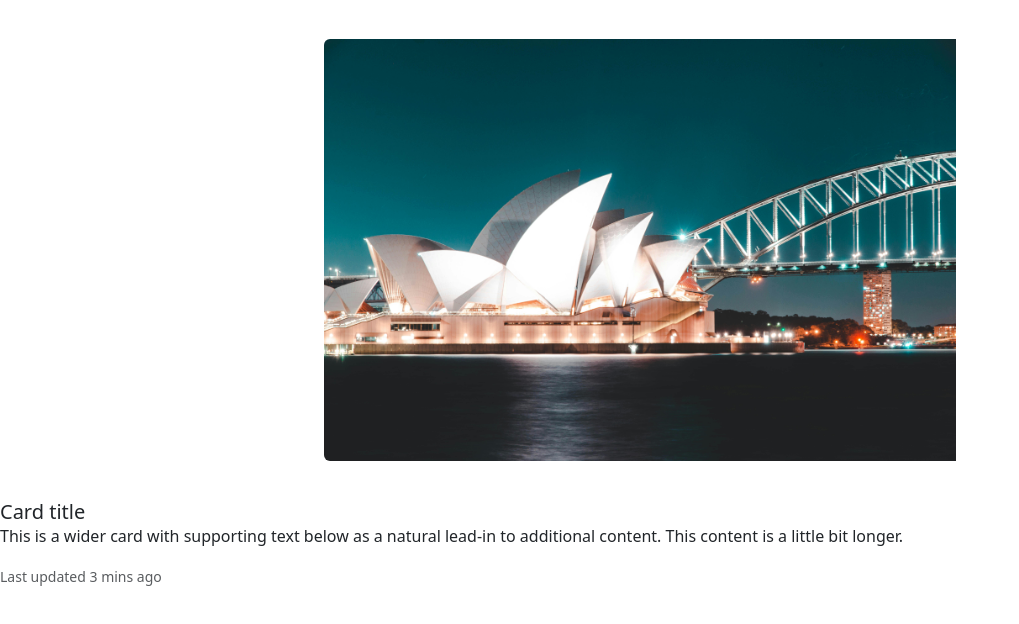
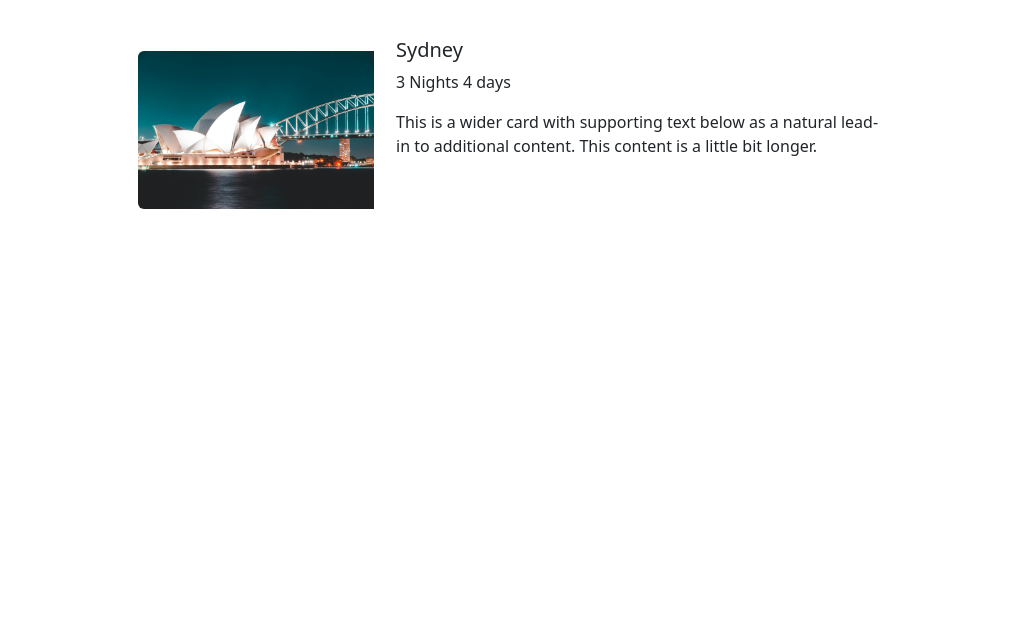
Before and after one commit to VasundharaShivankar/travel-agency-group-project-2-icp-7, a plain HTML site: page pages/australia.html in a window 1280 px wide. Shown: the whole page, without its empty margins (0-1019 px from the left). Drawn offline with nearby package versions, Linux system fonts and the light colour scheme.

Commit message:
added code

```diff
--- a/CSS/tour_and_packages.css
+++ b/CSS/tour_and_packages.css
@@ -111,6 +111,9 @@ h5 img{
 
 /* thailand */
 .australia .image-effect{
+  width: 80%;
+  height: 300px;
+  margin: 30px auto;
 
 
 }
@@ -119,13 +122,14 @@ h5 img{
 }
 .container {
     position: relative;
-    width: 50%;
+    height: 200px;
   }
 
   .image {
     display: block;
     width: 100%;
     height: auto;
+    object-fit: cover;
   }
 
   .overlay {
@@ -133,12 +137,16 @@ h5 img{
     bottom: 100%;
     left: 0;
     right: 0;
-    background-color: #008CBA;
+    background-color:orange;
     overflow: hidden;
     width: 100%;
     height:0;
     transition: .5s ease;
-  }
+    -webkit-transition: .5s ease;
+    -moz-transition: .5s ease;
+    -ms-transition: .5s ease;
+    -o-transition: .5s ease;
+}
 
   .container:hover .overlay {
     bottom: 0;
@@ -147,12 +155,13 @@ h5 img{
 
   .text {
     color: white;
-    font-size: 20px;
+    font-size: 16px;
+    font-weight: 700;
     position: absolute;
     top: 50%;
     left: 50%;
     -webkit-transform: translate(-50%, -50%);
     -ms-transform: translate(-50%, -50%);
     transform: translate(-50%, -50%);
-    text-align: center;
+    text-align: justify;
   }
--- a/pages/australia.html
+++ b/pages/australia.html
@@ -11,39 +11,30 @@
 
   <div class="row image-effect ">
     <div class="col-3 container">
-      <img src="./../img/packages_img/australia/australia.jpg" class="img-fluid rounded-start card-img img-eff image" alt="...">
+      <img src="./../img/packages_img/australia/australia.jpg" class="img-fluid rounded-start card-img  image" alt="...">
       <div class="card-img-overlay text-wrap overlay">
 
-        <p class="card-text text-wrap text">This is a wider card with supporting text below as a natural lead-in to additional content. This content is a little bit longer.</p>
+        <p class="card-text text text-wrap ">This is a wider card with supporting text below as a natural lead-in to additional content. This content is a little bit longer.</p>
 
       </div>
     </div>
     <div class="col-9">
-      <div class="card-body">
-        <h5 class="card-title">Card title</h5>
-        <p class="card-text">This is a wider card with supporting text below as a natural lead-in to additional content. This content is a little bit longer.</p>
-        <p class="card-text"><small class="text-body-secondary">Last updated 3 mins ago</small></p>
+      <div class="col-md-8">
+        <div class="card-body">
+          <div><h5 class="card-title my-2">Sydney</h5>
+            <p>
+              3 Nights 4 days
+            </p>
+
+
+          </div>
+          <p class="card-text">This is a wider card with supporting text below as a natural lead-in to additional content. This content is a little bit longer.</p>
+
+        </div>
       </div>
       <div class="icons"> </div>
     </div>
   </div>
 
-  <!-- <div class="card my-5 " style="max-width: 808px">
-    <div class="row px-3">
-      <div class="card text-bg-dark style='max-width:300px' ml-auto">
-        <img src="./../img/packages_img/australia/australia.jpg" alt="Avatar" class="card-img" style="width:100%">
-        <div class="card-img-overlay">
-          <div class="text">John Doe</div>
-        </div>
-      </div>
-      <div class="col-md-8">
-        <div class="card-body">
-          <h5 class="card-title">Card title</h5>
-          <p class="card-text">This is a wider card with supporting text below as a natural lead-in to additional content. This content is a little bit longer.</p>
-          <p class="card-text"><small class="text-body-secondary">Last updated 3 mins ago</small></p>
-        </div>
-      </div>
-    </div>
-  </div> -->
 </body>
 </html>
```
